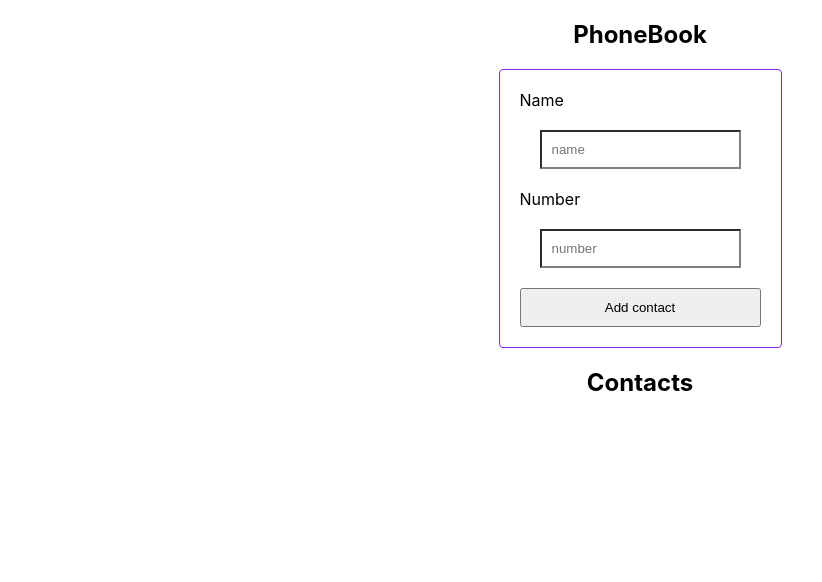
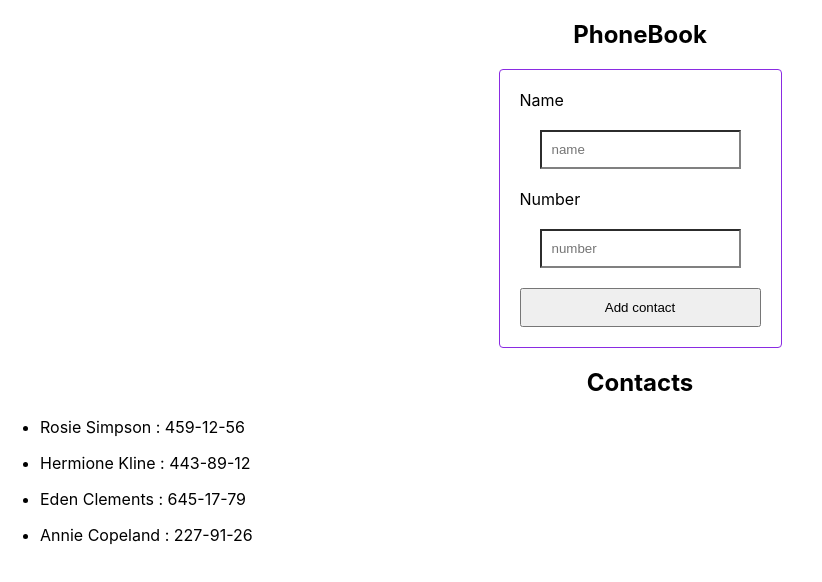
Before and after one commit to SvitlanaKorneeva/goit-react-hw-02-phonebook, a React (Create React App) app: page / in a window 1280 px wide. Shown: the top 582 px of the page, without its empty margins (0-822 px from the left). Built offline with nearby package versions, Linux system fonts and the light colour scheme.

Commit message:
add contact finish

```diff
--- a/src/App.js
+++ b/src/App.js
@@ -5,20 +5,14 @@ import PhoneBook from "./components/PhoneBook/PhoneBook"
 
 
 class App extends Component {
-state = {
-  contacts: [ {id: 'id-1', name: 'Rosie Simpson', number: '459-12-56'},
-    {id: 'id-2', name: 'Hermione Kline', number: '443-89-12'},
-    {id: 'id-3', name: 'Eden Clements', number: '645-17-79'},
-    {id: 'id-4', name: 'Annie Copeland', number: '227-91-26'},
-    ],
-  name: '',
-    number: '',
-}
-  addContact = newContact => {
-    this.setState(prevState => ({
-      contacts: [newContact, ...prevState.contacts]
-    }))
-  }
+  state = {}
+
+
+  // addContact = newContact => {
+  //   this.setState(prevState => ({
+  //     contacts: [newContact, ...prevState.contacts]
+  //   }))
+  // }
 
 
 
@@ -26,7 +20,7 @@ state = {
 
       return (
 
-        <PhoneBook onAddContact={this.addContact}  />
+        <PhoneBook />
 
     );
   }
--- a/src/components/PhoneBook/PhoneBook.js
+++ b/src/components/PhoneBook/PhoneBook.js
@@ -1,10 +1,14 @@
 import React, { Component } from "react";
 import s from "./PhoneBook.module.css";
-import { v4 as id } from "uuid";
+import { v4 as genId } from "uuid";
 
 class PhoneBook extends Component {
   state = {
-    contacts: [],
+    contacts: [ {id: 'id-1', name: 'Rosie Simpson', number: '459-12-56'},
+    {id: 'id-2', name: 'Hermione Kline', number: '443-89-12'},
+    {id: 'id-3', name: 'Eden Clements', number: '645-17-79'},
+    {id: 'id-4', name: 'Annie Copeland', number: '227-91-26'},
+    ],
     name: '',
     number: '',
   }
@@ -18,10 +22,17 @@ class PhoneBook extends Component {
     e.preventDefault();
     console.log(this.state)
 
-    const {name, number} = this.state;
-    this.props.onAddContact({name, number})
+    const { name, number } = this.state;
+    const newContact = {genId, name, number}
+    this.setState(prevState => ({
+      contacts: [newContact, ...prevState.contacts]
+    }))
+
+    // this.props.onAddContact({name, number})
     this.setState({ name: '', number: '' });
     // this.props.onAddContact(this.state.number)
+
+
 
 
     // this.props.onAddContact({ ...this.state });
```
